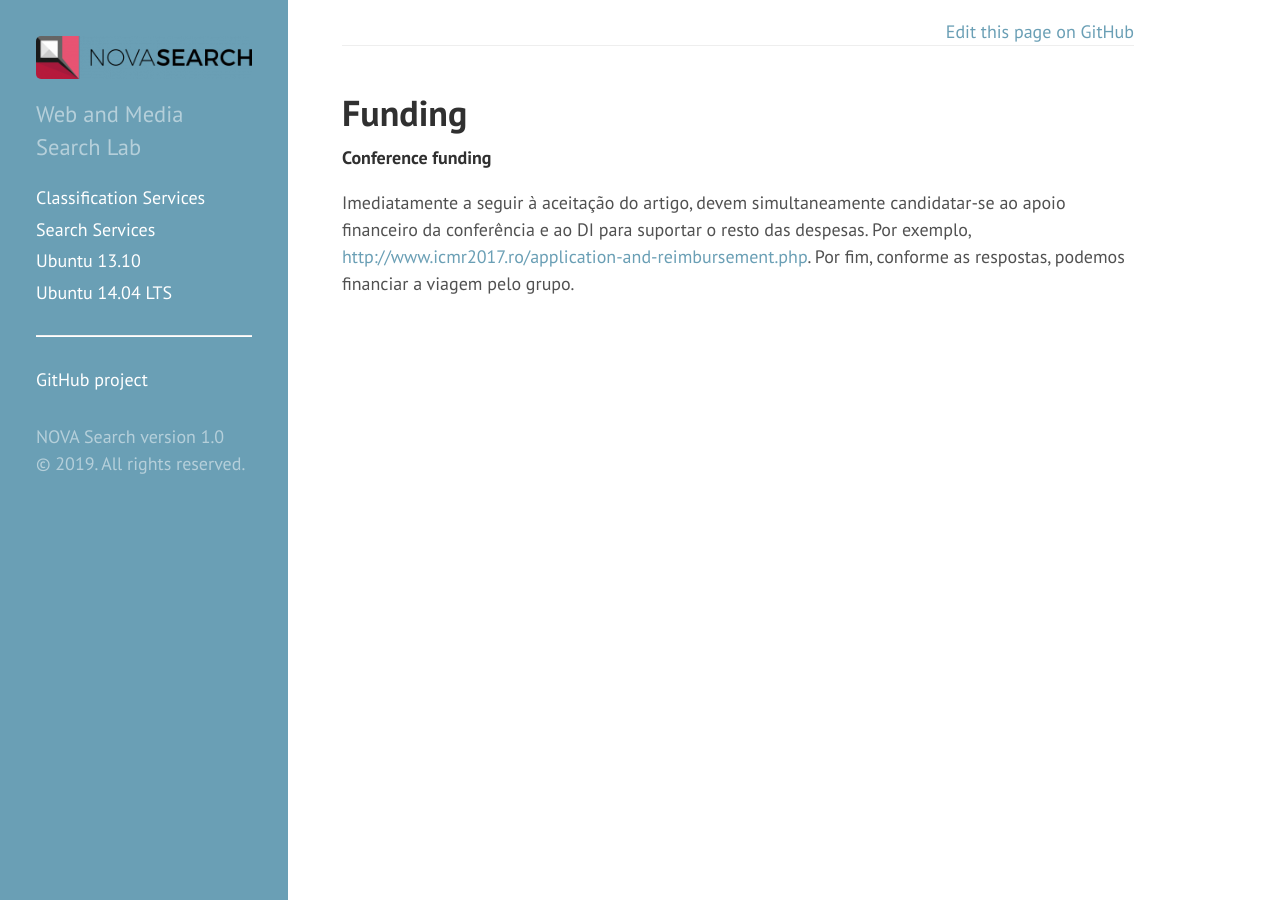
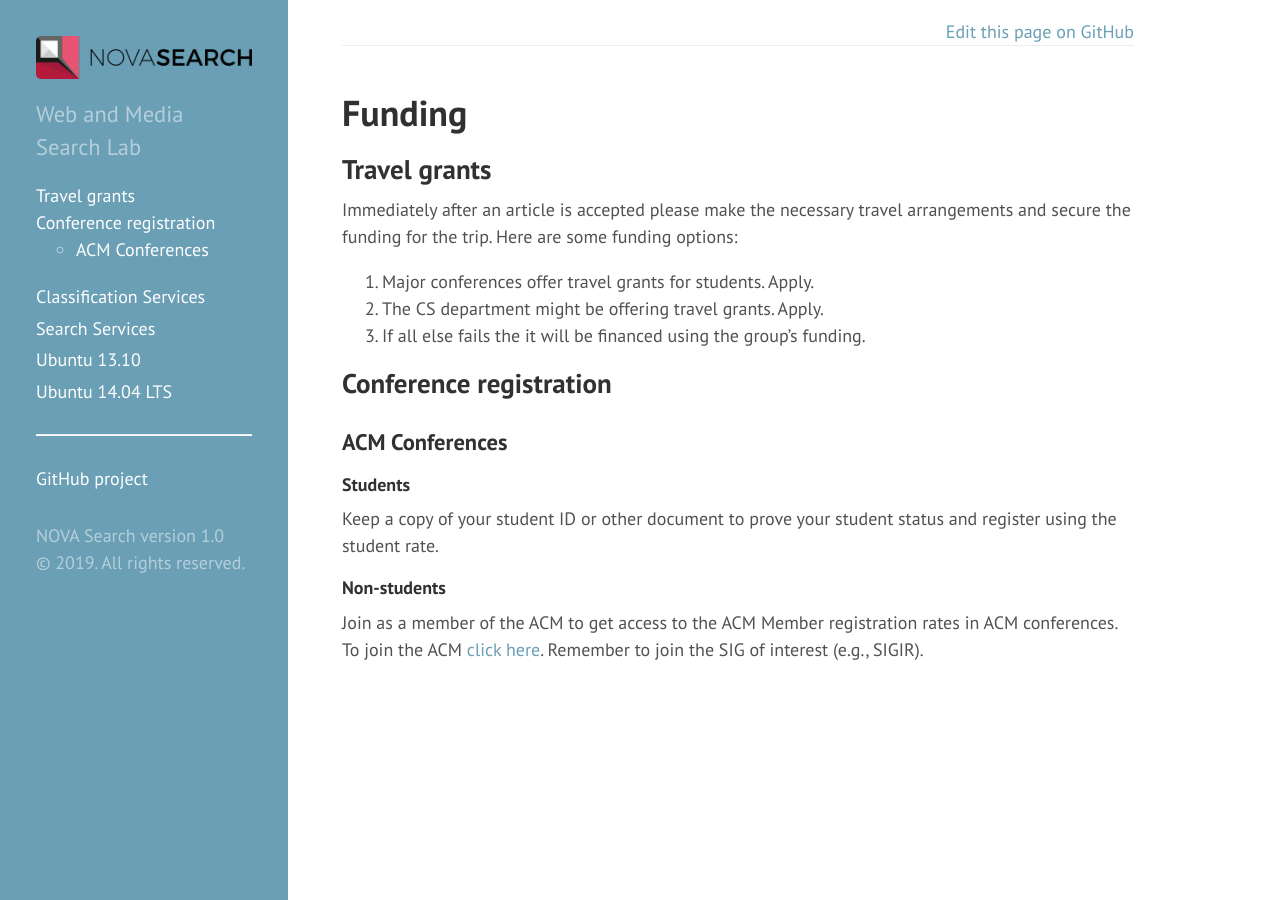
Before and after one commit to novasearch/wiki.novasearch.org, a Jekyll site: the page built from wiki/Funding.md, in a window 1280 px wide. Built offline with Jekyll 4.4.1, drawn with Linux system fonts in a browser that asks for light colours.

Commit message:
translate and improve

```diff
--- a/wiki/Funding.md
+++ b/wiki/Funding.md
@@ -4,10 +4,24 @@ permalink: wiki/Funding/
 layout: wiki
 ---
 
-**Conference funding**
+Travel grants
+-------------
 
-Imediatamente a seguir à aceitação do artigo, devem simultaneamente
-candidatar-se ao apoio financeiro da conferência e ao DI para suportar o
-resto das despesas. Por exemplo,
-<http://www.icmr2017.ro/application-and-reimbursement.php>. Por fim,
-conforme as respostas, podemos financiar a viagem pelo grupo.
+Immediately after an article is accepted please make the necessary travel arrangements and secure the funding for the trip. Here are some funding options:
+
+1. Major conferences offer travel grants for students. Apply.
+2. The CS department might be offering travel grants. Apply.
+3. If all else fails the it will be financed using the group's funding.
+
+Conference registration
+-----------------------
+
+### ACM Conferences
+
+#### Students
+
+Keep a copy of your student ID or other document to prove your student status and register using the student rate.
+
+#### Non-students
+
+Join as a member of the ACM to get access to the ACM Member registration rates in ACM conferences. To join the ACM [click here](https://www.acm.org/membership/join). Remember to join the SIG of interest (e.g., SIGIR).
```
Also changed, not shown: wiki/Acknowledgements.md (+5 -8 lines), wiki/Reimbursement.md (+9 -2 lines).
